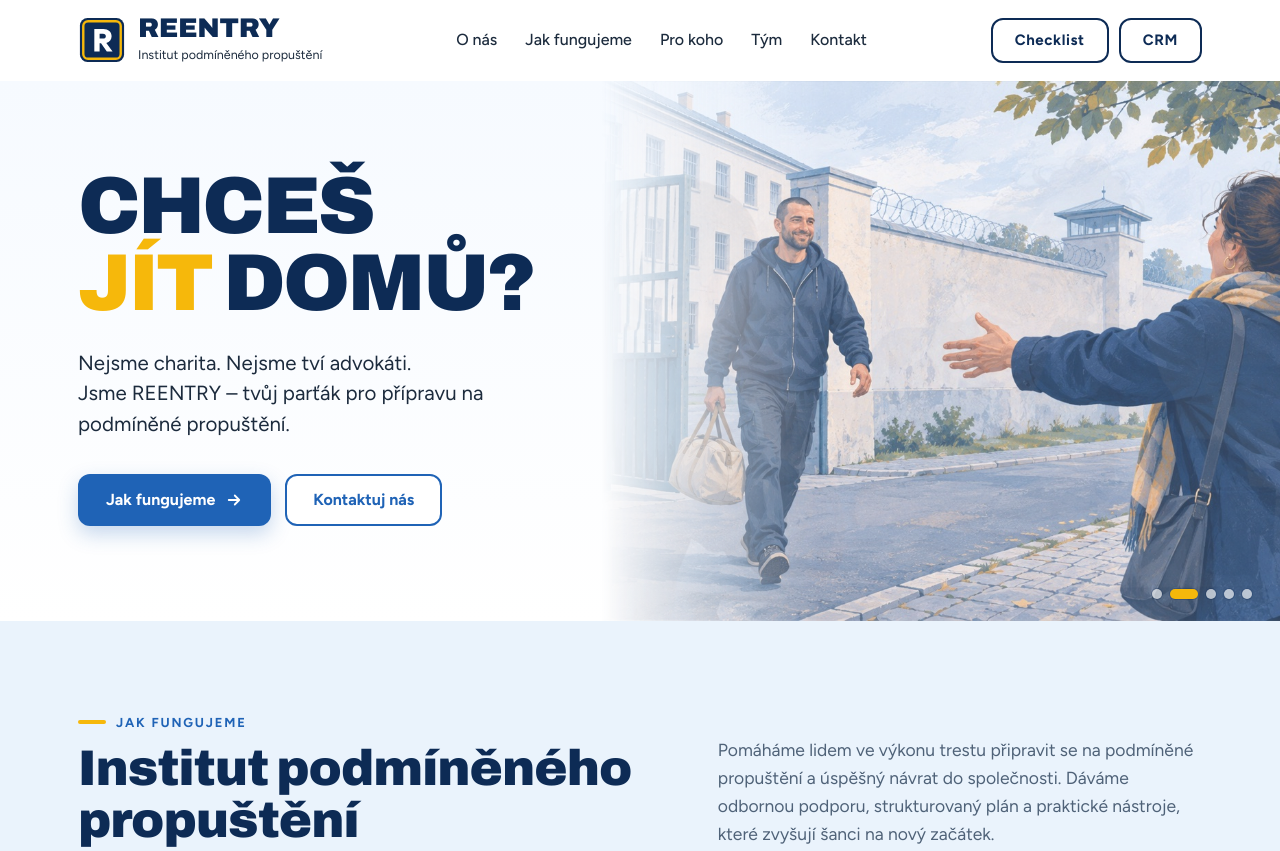
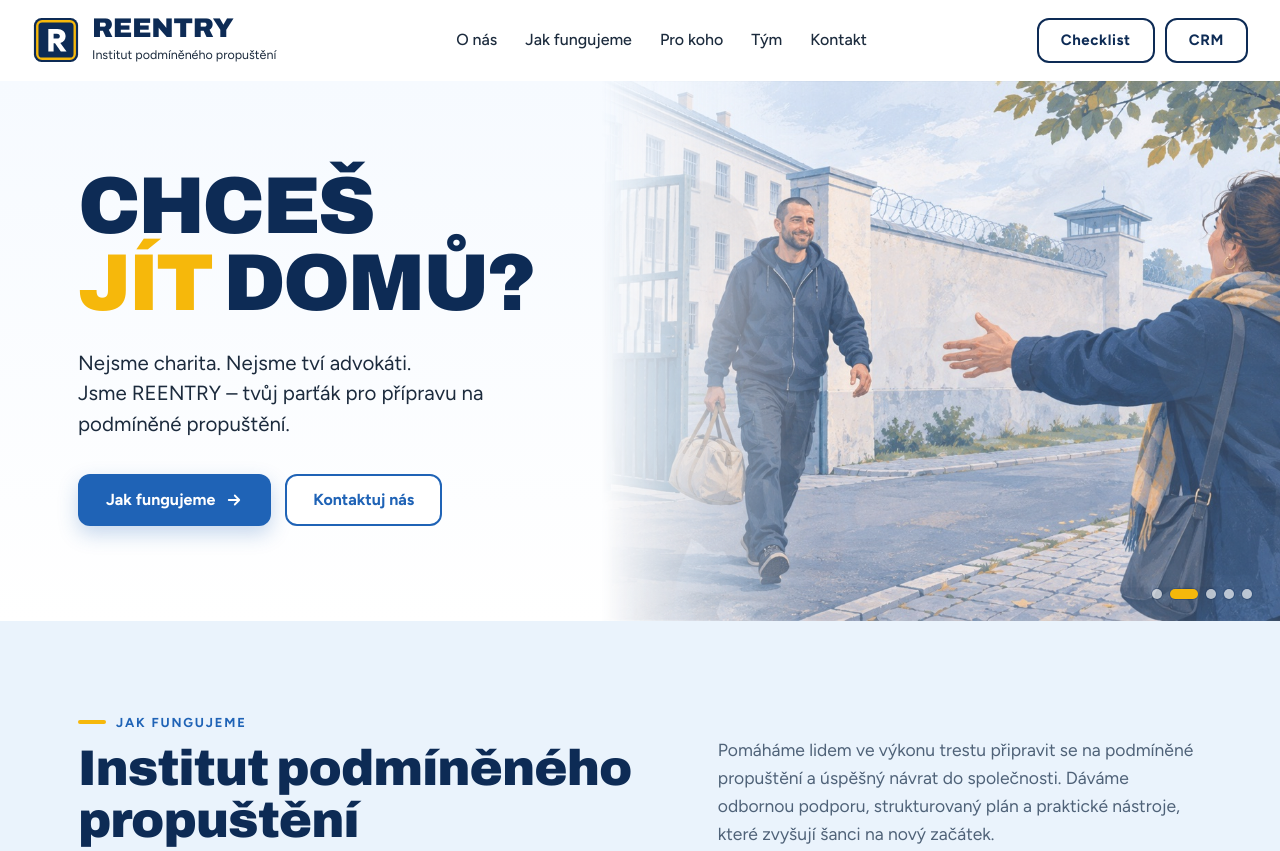
Before and after one commit to Escobarinc/reentry-web, a plain HTML site: page index.html in a window 1280 px wide. Shown: the top 851 px of the page. Drawn offline with Linux system fonts and the light colour scheme.

Commit message:
Web: hlavička přes celou šířku, Checklist a CRM úplně vpravo
Co-Authored-By: Claude Opus 5.5 <noreply@anthropic.com>

```diff
--- a/index.html
+++ b/index.html
@@ -62,6 +62,9 @@
   header { position: sticky; top: 0; z-index: 50; background: rgba(255,255,255,.94); backdrop-filter: blur(10px); border-bottom: 1px solid transparent; transition: border-color .2s, box-shadow .2s; }
   header.scrolled { border-color: var(--line); box-shadow: 0 4px 18px rgba(13,43,85,.06); }
   .bar { display: flex; align-items: center; justify-content: space-between; height: 80px; gap: 24px; }
+  header .wrap.bar { max-width: none; padding: 0 32px; }
+  header .bar { justify-content: flex-start; }
+  header .bar > nav { margin: 0 auto; }
   .brand { display: flex; align-items: center; gap: 12px; text-decoration: none; }
   .brand .r { width: 46px; height: 46px; border-radius: 8px; background: var(--navy); color: #fff; font: 900 30px/1 'Archivo', sans-serif; display: grid; place-items: center; box-shadow: inset 0 0 0 3px var(--yellow); flex-shrink: 0; }
   .logo-mark { width: 48px; height: 48px; flex-shrink: 0; }
```
